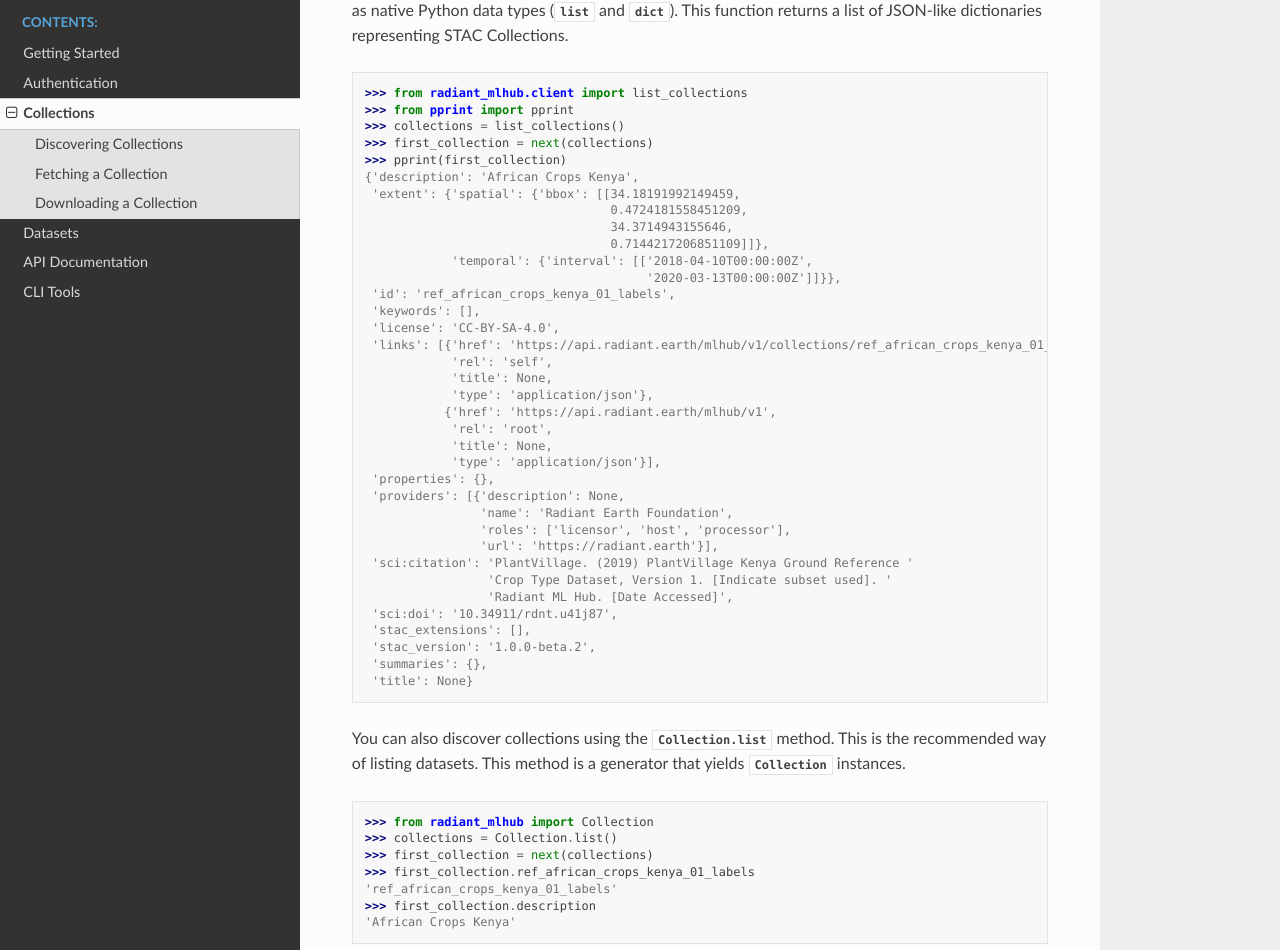
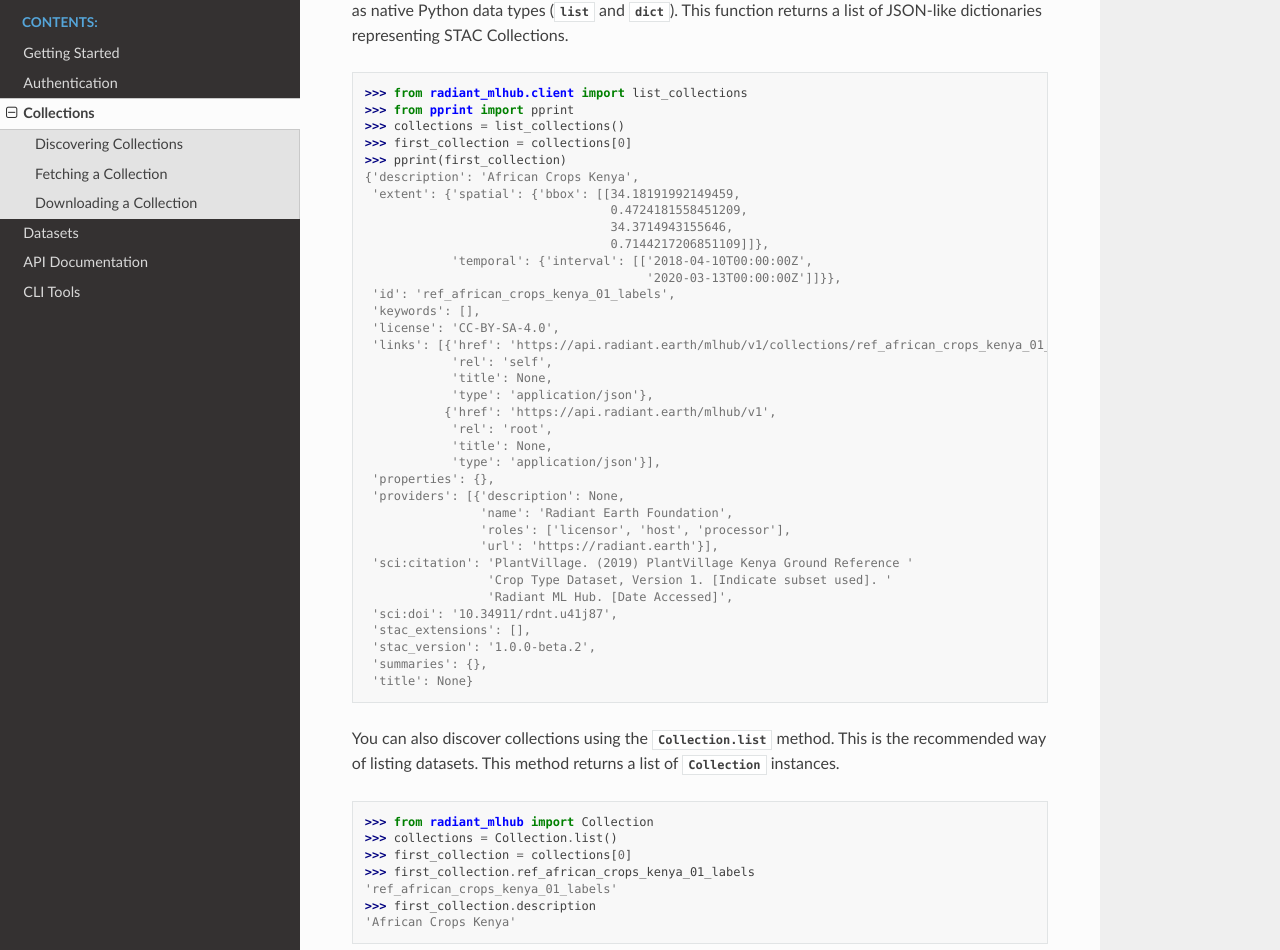
Before and after one commit to radiantearth/radiant-mlhub, a Sphinx documentation site: the page built from docs/source/collections.rst, in a window 1280 px wide and 1400 px high, scrolled down 435 px. Shown: the part 124-1074 px from the top of the window. Built offline with Sphinx 7.4.7 and the Read the Docs theme 2.0.0, drawn with Linux system fonts in a browser that asks for light colours.

Commit message:
Update examples to match List response

```diff
--- a/docs/source/collections.rst
+++ b/docs/source/collections.rst
@@ -23,7 +23,7 @@ and :class:`dict`). This function returns a list of JSON-like dictionaries repre
     >>> from radiant_mlhub.client import list_collections
     >>> from pprint import pprint
     >>> collections = list_collections()
-    >>> first_collection = next(collections)
+    >>> first_collection = collections[0]
     >>> pprint(first_collection)
     {'description': 'African Crops Kenya',
      'extent': {'spatial': {'bbox': [[34.18191992149459,
@@ -58,13 +58,13 @@ and :class:`dict`). This function returns a list of JSON-like dictionaries repre
      'title': None}
 
 You can also discover collections using the :meth:`Collection.list <radiant_mlhub.models.Collection.list>` method. This is the recommended way of
-listing datasets. This method is a generator that yields :class:`Collection <radiant_mlhub.models.Collection>` instances.
+listing datasets. This method returns a list of :class:`Collection <radiant_mlhub.models.Collection>` instances.
 
 .. code-block:: python
 
     >>> from radiant_mlhub import Collection
     >>> collections = Collection.list()
-    >>> first_collection = next(collections)
+    >>> first_collection = collections[0]
     >>> first_collection.ref_african_crops_kenya_01_labels
     'ref_african_crops_kenya_01_labels'
     >>> first_collection.description
--- a/docs/source/datasets.rst
+++ b/docs/source/datasets.rst
@@ -31,7 +31,7 @@ can use the low-level :func:`~radiant_mlhub.client.list_datasets` function to wo
     >>> from radiant_mlhub.client import list_datasets
     >>> from pprint import pprint
     >>> datasets = list_datasets()
-    >>> first_dataset = next(datasets)
+    >>> first_dataset = datasets[0]
     >>> pprint(first_dataset)
     {'collections': [{'id': 'bigearthnet_v1_source', 'types': ['source_imagery']},
                  {'id': 'bigearthnet_v1_labels', 'types': ['labels']}],
@@ -39,13 +39,13 @@ can use the low-level :func:`~radiant_mlhub.client.list_datasets` function to wo
      'title': 'BigEarthNet V1'}
 
 You can also discover datasets using the :meth:`Dataset.list <radiant_mlhub.models.Dataset.list>` method. This is the recommended way of
-listing datasets. This method is a generator that yields :class:`Dataset <radiant_mlhub.models.Dataset>` instances.
+listing datasets. This method returns a list of :class:`Dataset <radiant_mlhub.models.Dataset>` instances.
 
 .. code-block:: python
 
     >>> from radiant_mlhub import Dataset
     >>> datasets = Dataset.list()
-    >>> first_dataset = next(datasets)
+    >>> first_dataset = datasets[0]
     >>> first_dataset.id
     'bigearthnet_v1'
     >>> first_dataset.title
```
Also changed, not shown: 1 other file.
